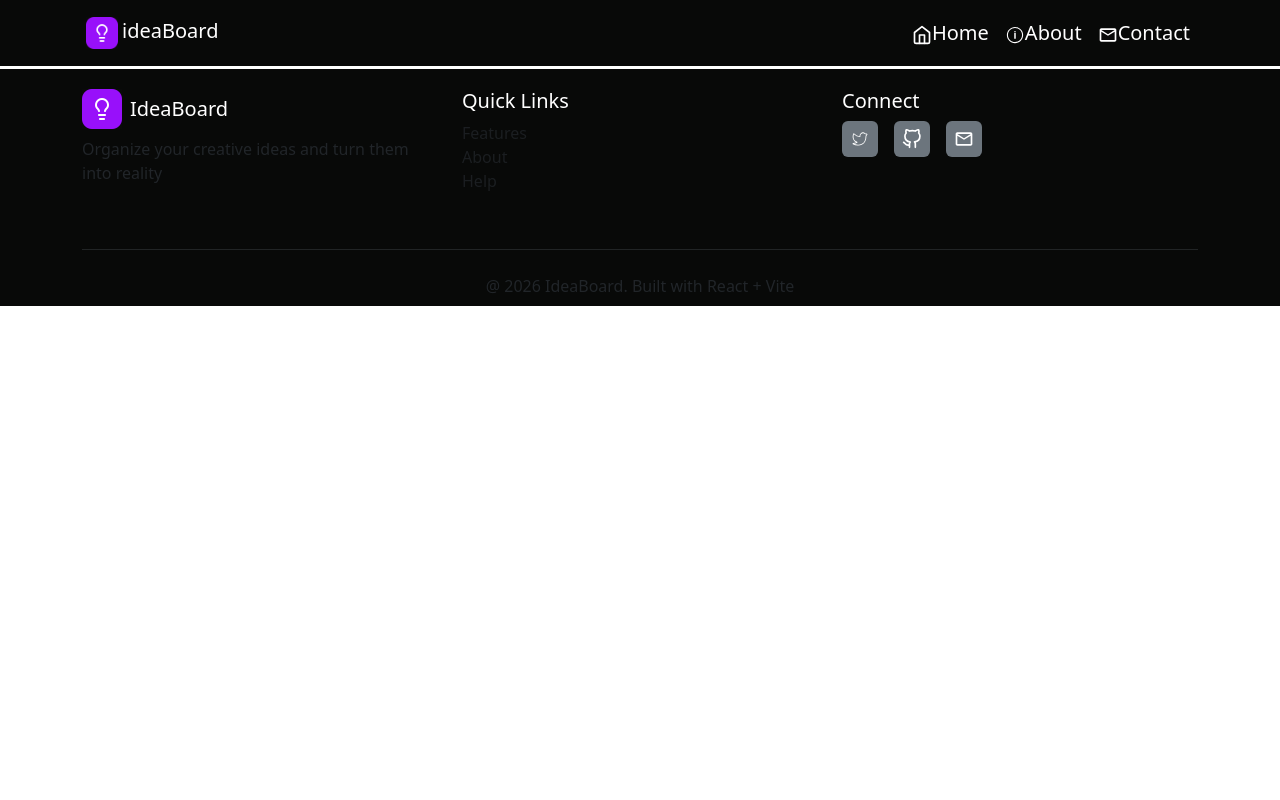
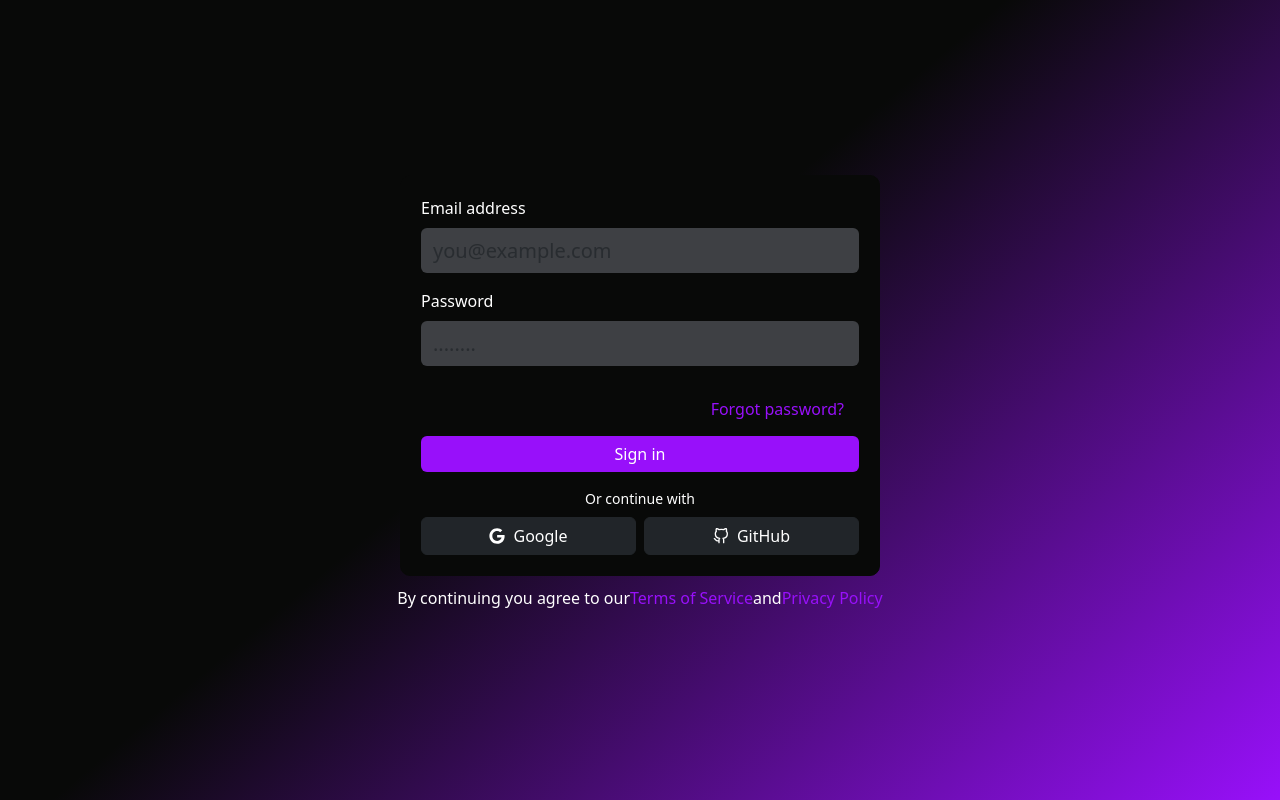
Before and after one commit to Faten01alsafadi/idea-board-team, a React (Vite) app: page / in a window 1280 px wide. Built offline with nearby package versions, Linux system fonts and the light colour scheme.

Commit message:
section sign up

```diff
--- a/src/App.jsx
+++ b/src/App.jsx
@@ -3,7 +3,7 @@
 
 import NavBar from "./sections/NavBar/NavBar";
 import Footer from "./sections/Footer/Footer";
-
+import SignUp from "./sections/SignUp/SignUp";
 
 
 
@@ -15,10 +15,10 @@ function App() {
   return (
     <>
 
+    <SignUp/>
 
-
-<NavBar/>
-<Footer/>
+{/* <NavBar/> */}
+{/* <Footer/> */}
 
     </>
   )
--- /dev/null
+++ b/src/sections/SignUp/SignUp.jsx
@@ -0,0 +1,57 @@
+import React from 'react'
+import styles from "./SignUp.module.css"
+import Button from 'react-bootstrap/Button';
+import Form from 'react-bootstrap/Form';
+import { CgEnter } from 'react-icons/cg';
+import { FiGithub } from "react-icons/fi";
+import { FaGoogle } from "react-icons/fa6";
+
+export default function SignUp() {
+  return (
+    <>
+    <div  className={styles.card} >
+
+
+    <div className=" text-white  " style={{ width:"480px", backgroundColor:"#080908",border:"1px solid #080908 ",borderRadius:"10px", padding:"20px"}}>
+
+
+  <Form >
+      <Form.Group className="mb-3 " >
+        <Form.Label className='text-white  '>Email address</Form.Label>
+        <Form.Control  className={styles.email} type="email" placeholder="you@example.com" />
+
+      </Form.Group>
+
+      <Form.Group className="mb-3" >
+        <Form.Label className='text-white'>Password</Form.Label>
+        <Form.Control className={styles.email}  type="password" placeholder="........" />
+      </Form.Group>
+
+      <div><a href="#" style={{textDecoration:"none",color:"#9810fa",display:"flex",justifyContent:"end",padding:"15px"}}>Forgot password?</a></div>
+
+      <Button  type="submit" style={{  backgroundColor:"#9810fa" , color: "white", border:"none",display:'flex',justifyContent:'center',margin:"auto",width:"100%"}}>
+        Sign in
+      </Button>
+    </Form>
+    <div className=" mt-3 d-flex text-white justify-content-center m-auto ">
+
+          <small className="text-white"> Or continue with
+          </small>
+
+
+        </div>
+           <div className="d-flex justify-content-center mt-2 gap-2  ">
+          <button className="btn btn-dark w-50 d-flex align-items-center justify-content-center gap-2 ">
+           <FaGoogle />  Google
+          </button>
+          <button className="btn btn-dark w-50 d-flex align-items-center justify-content-center gap-2">
+            <FiGithub /> GitHub
+          </button>
+        </div>
+
+    </div>
+    <p style={{color:"white",marginTop:"10px",width:"100%",display:'flex',justifyContent:"center"}}> By continuing you agree to our <a style={{textDecoration:"none",color:"#9810fa"}} href="#"> Terms of Service </a> and <a style={{textDecoration:"none",color:"#9810fa"}} href="#"> Privacy Policy</a></p>
+    </div>
+    </>
+  );
+}
--- /dev/null
+++ b/src/sections/SignUp/SignUp.module.css
@@ -0,0 +1,17 @@
+.card{
+
+    display: flex;
+    justify-content: center;
+    flex-direction: column;
+    height: 100vh;
+    align-items: center;
+    background: linear-gradient(140deg, #080908 45%,#9810fa  );
+}
+.email{
+
+    background-color:#3e4044;
+    border:none;
+    height:45px;
+    font-size:20px;
+
+}
```
